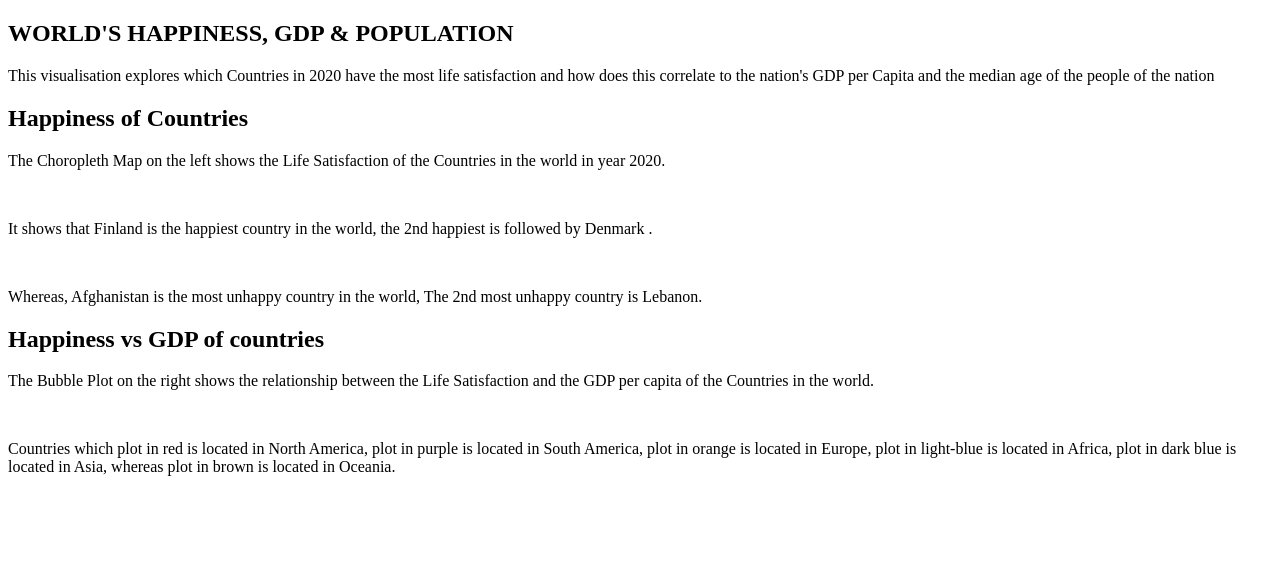
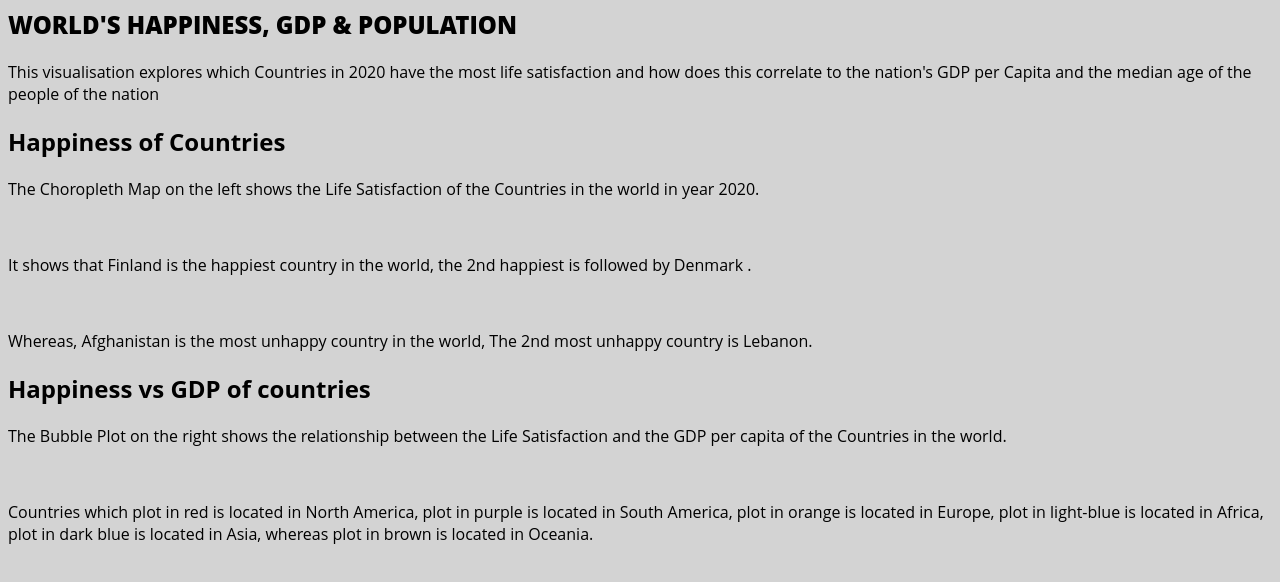
Before and after one commit to Mystcal/homework10, a plain HTML site: page index.html in a window 1280 px wide. Drawn offline with Linux system fonts and the light colour scheme; a script that the page names is missing.

Commit message:
Update index.html

```diff
--- a/index.html
+++ b/index.html
@@ -9,7 +9,7 @@
     <script src="https://cdn.jsdelivr.net/npm/vega-lite@5.1.0"></script>
     <script src="https://cdn.jsdelivr.net/npm/vega-embed@6.17.0"></script>
 
-    <link rel="stylesheet" href="style.css">
+    <link rel="stylesheet" href="https://raw.githubusercontent.com/Mystcal/homework10/main/styles.css">
 </head>
 <body>
     <section id="home">
```
